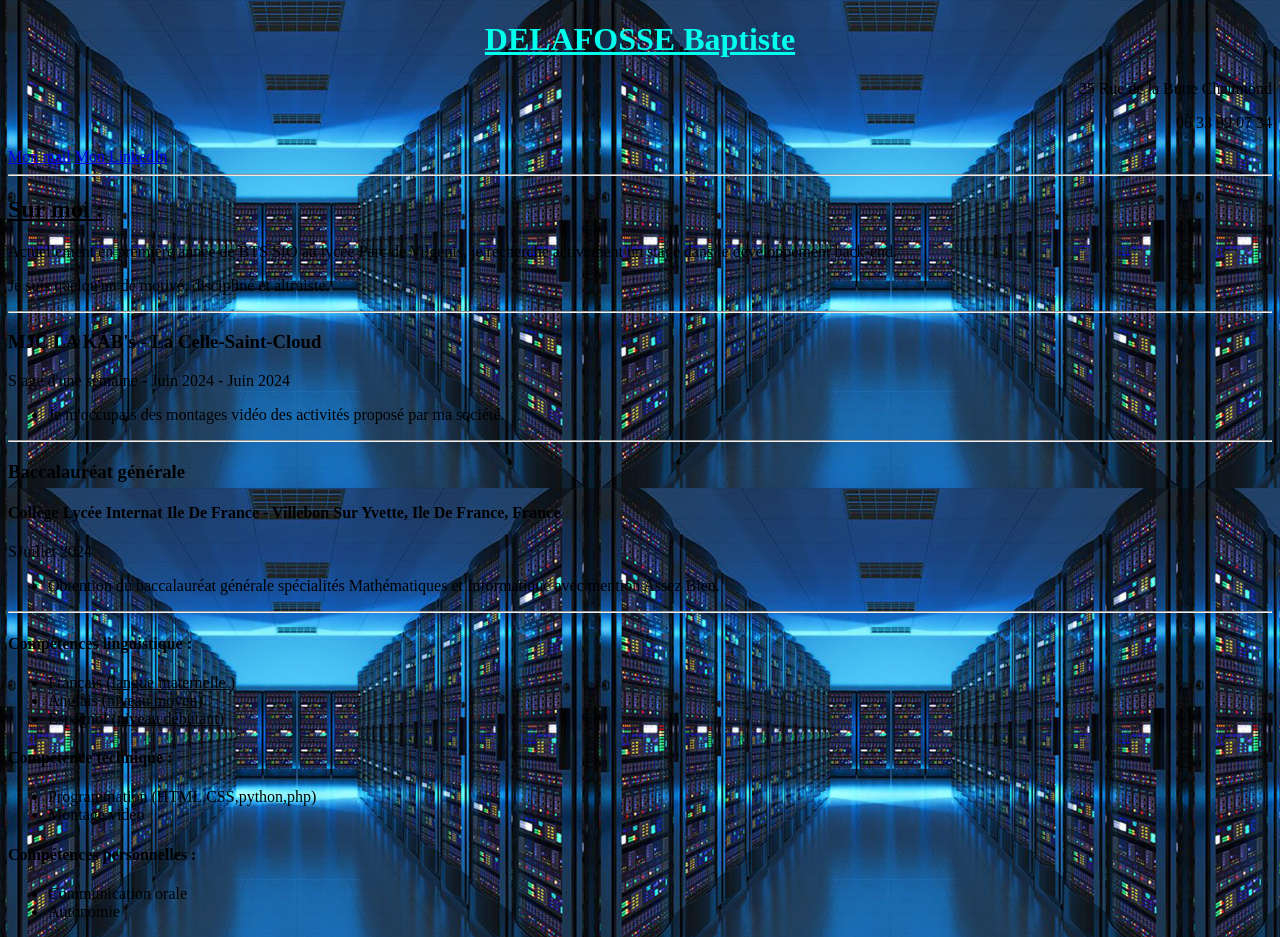
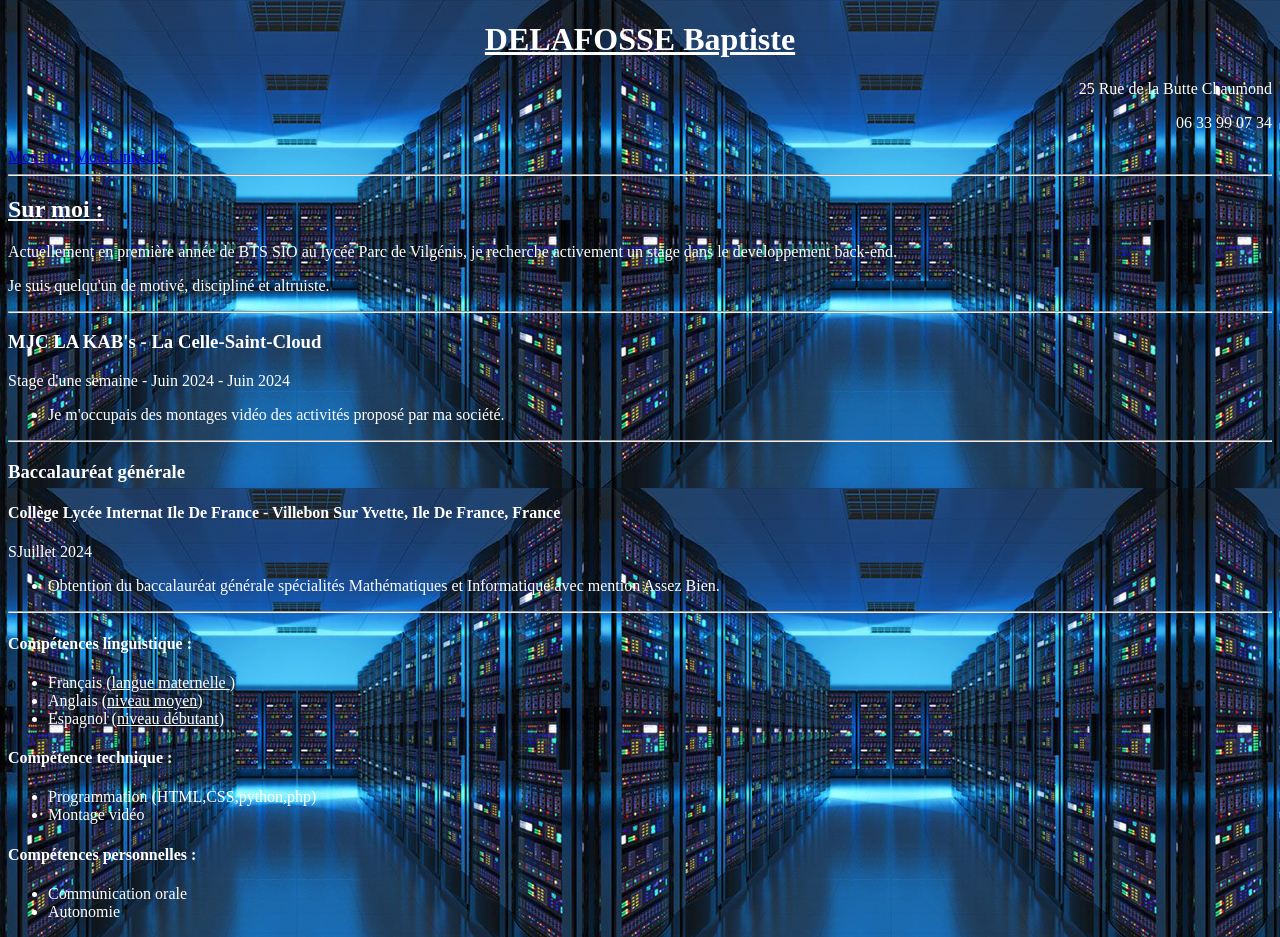
Before and after one commit to dbaptiste91120/portfolio, a plain HTML site: page index.html in a window 1280 px wide. Drawn offline with Linux system fonts and the light colour scheme.

Commit message:
Update style.css

```diff
--- a/style.css
+++ b/style.css
@@ -10,3 +10,7 @@ h1 {
   text-align: center;
   color: #00ffec;
 }
+
+h1,h2,h3,h4,p,li,ul{
+  color: white;
+}
```
